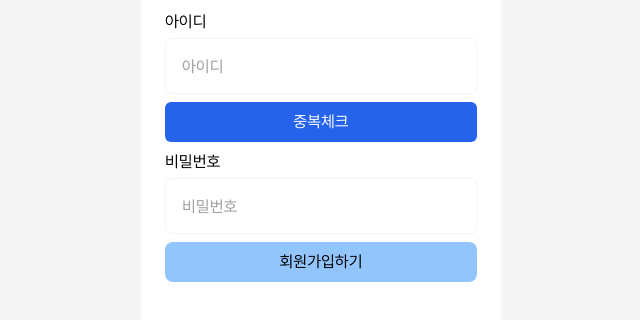
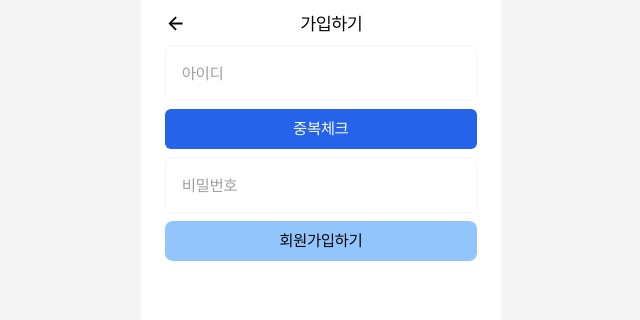
Before and after one commit to LinkDiary-Lingda/Lingda-Nextjs, a Next.js app: page /join in a window 1280 px wide. Shown: the top 320 px of the page, without its empty margins (319-959 px from the left). Built offline with nearby package versions, Linux system fonts and the light colour scheme.

Commit message:
feat: BackHeader Component

```diff
--- a/src/app/join/page.tsx
+++ b/src/app/join/page.tsx
@@ -3,6 +3,7 @@ import React, { useState } from 'react';
 import { SubmitHandler, useForm } from 'react-hook-form';
 import InputGroup from '../../components/InputGroup';
 import { checkDuplicateUser, joinMember } from '@/service/member';
+import BackHeader from '@/components/BackHeader';
 
 export default function Join() {
   type LoginInputs = {
@@ -30,11 +31,11 @@ export default function Join() {
   };
   return (
     <div className="flex flex-col gap-2">
+      <BackHeader title="가입하기" />
       <form className="flex flex-col gap-2" onSubmit={handleSubmit(onSumbit)}>
         <InputGroup
           type="text"
           placeholder="아이디"
-          label="아이디"
           error={errors.username}
           register={() =>
             register('username', {
@@ -51,7 +52,6 @@ export default function Join() {
         <InputGroup
           type="password"
           placeholder="비밀번호"
-          label="비밀번호"
           error={errors.password}
           register={() =>
             register('password', {
--- a/src/app/login/page.tsx
+++ b/src/app/login/page.tsx
@@ -13,8 +13,6 @@ export default function Login() {
     register,
     handleSubmit,
     formState: { errors },
-    getValues,
-    setValue,
   } = useForm<LoginInputs>();
 
   const handleLoginBtn = async (data: LoginInputs) => {
@@ -51,7 +49,6 @@ export default function Login() {
                 required: { value: true, message: '아이디를 입력해주세요' },
               })
             }
-            onDelete={() => setValue('username', '')}
           />
           <InputGroup
             type="password"
@@ -62,7 +59,6 @@ export default function Login() {
                 required: { value: true, message: '비밀번호를 입력해주세요' },
               })
             }
-            onDelete={() => setValue('password', '')}
           />
           {error && <small className="text-red-500 -mt-4">{error}</small>}
           <NextButton text="로그인하기" errors={errors} />
--- /dev/null
+++ b/src/components/BackHeader.tsx
@@ -0,0 +1,20 @@
+import { useRouter } from 'next/navigation';
+import React from 'react';
+import { IoMdArrowBack } from 'react-icons/io';
+
+export default function BackHeader({ title }: { title: string }) {
+  const router = useRouter();
+  return (
+    <nav>
+      <ul className="flex flex-row justify-between items-center">
+        <li className="text-Heading-3" onClick={router.back}>
+          <IoMdArrowBack />
+        </li>
+        <li>
+          <p className="text-Heading-4">{title}</p>
+        </li>
+        <li></li>
+      </ul>
+    </nav>
+  );
+}
--- a/src/components/InputGroup.tsx
+++ b/src/components/InputGroup.tsx
@@ -1,8 +1,6 @@
 'use client';
 import React, { useState } from 'react';
-import { FieldError, UseFormSetValue } from 'react-hook-form';
-import { MdCancel } from 'react-icons/md';
-import { IoIosAlert } from 'react-icons/io';
+import { FieldError } from 'react-hook-form';
 import cls from 'classnames';
 
 type InputProps = {
@@ -10,7 +8,6 @@ type InputProps = {
   placeholder: string;
   type: string;
   register: () => any;
-  onDelete?: () => void;
   error?: FieldError;
 };
 
@@ -19,7 +16,6 @@ export default function InputGroup({
   placeholder,
   type,
   register,
-  onDelete,
   error,
 }: InputProps) {
   const [value, setValue] = useState('');
@@ -46,21 +42,6 @@ export default function InputGroup({
           type={type}
           className="outline-none placeholder:text-Gray-06 text-semibold h-[54px] w-[280px]"
         />
-        <div className="flex flex-row gap-2">
-          {onDelete && (
-            <button
-              type="button"
-              className=" outline-none"
-              onClick={() => {
-                setValue('');
-                onDelete();
-              }}
-            >
-              <MdCancel color="#9E9E9E" />
-            </button>
-          )}
-          {error && <IoIosAlert color="#F04242" />}
-        </div>
       </div>
       {error && <small className="text-red-500">{error.message}</small>}
     </div>
--- a/src/middleware.ts
+++ b/src/middleware.ts
@@ -2,6 +2,8 @@ import { NextRequest, NextResponse } from 'next/server';
 
 export default function Middleware(request: NextRequest) {
   const currentUser = request.cookies.get('token')?.value;
+  console.log(currentUser);
+
   if (!currentUser) {
     return NextResponse.redirect(new URL('/login', request.url));
   }
--- a/src/service/HttpClient.ts
+++ b/src/service/HttpClient.ts
@@ -14,6 +14,7 @@ export const request = (
       Authorization: accessToken ? `Bearer ${accessToken}` : '',
       'Content-Type': 'application/json; charset=utf-8',
     },
+    credentials: 'include',
     next: { revalidate },
     body: JSON.stringify(body),
   })
```
